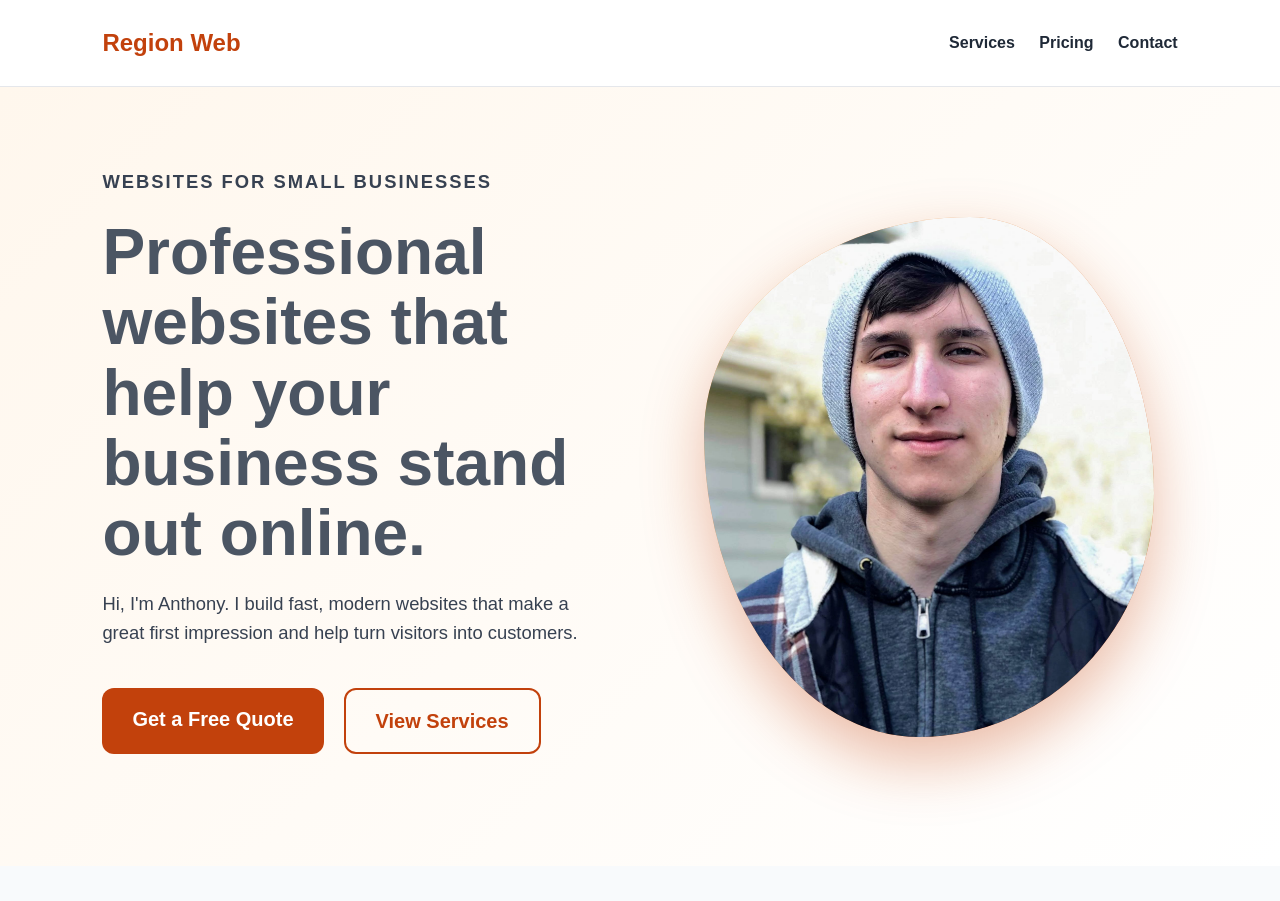
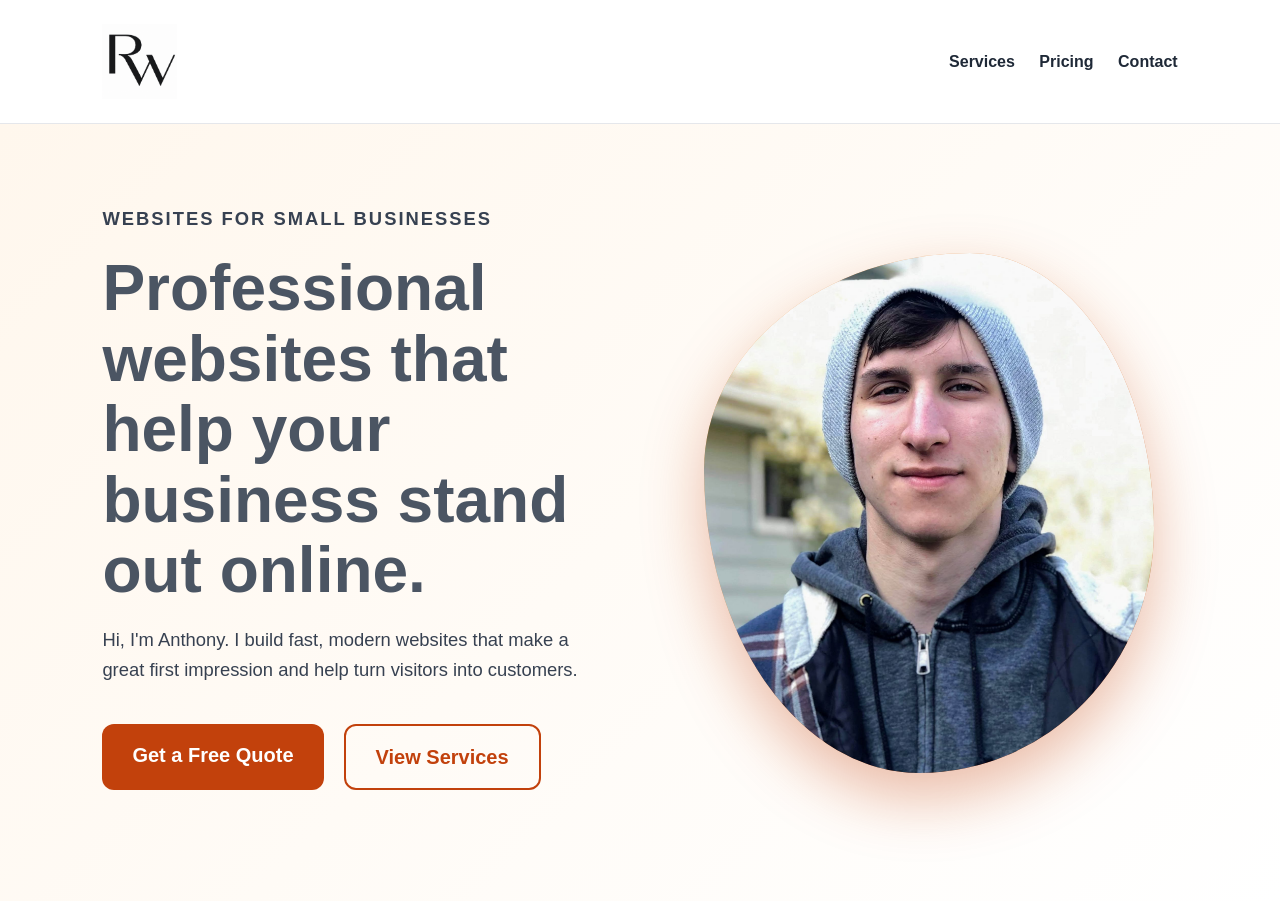
Before and after one commit to amrc8504/web_dev, a Django app: page / in a window 1280 px wide. Shown: the top 901 px of the page. Run offline with Django 5.2, Linux system fonts and the light colour scheme.

Commit message:
Added icon and logo

```diff
--- a/core/static/core/css/style.css
+++ b/core/static/core/css/style.css
@@ -18,6 +18,11 @@ body {
   padding: 24px 8%;
   background: white;
   border-bottom: 1px solid #e5e7eb;
+}
+
+.nav-logo {
+  height: 75px;
+  width: 75px;
 }
 
 .navbar h2 {
--- a/core/templates/core/home.html
+++ b/core/templates/core/home.html
@@ -4,13 +4,14 @@
 <head>
   <meta charset="UTF-8" />
   <meta name="viewport" content="width=device-width, initial-scale=1.0" />
-  <title>Local Business Websites</title>
+  <link rel="icon" type="image/x-icon" href="{% static 'core/images/rwicon.ico' %}">
+  <title>Region Web | Websites for small businesses</title>
   <link rel="stylesheet" href="{% static 'core/css/style.css' %}" />
 </head>
 <body>
 
   <header class="navbar">
-    <h2>Region Web</h2>
+    <img class="nav-logo" src="{% static 'core/images/rwlogo.png' %}">
     <nav>
       <a href="#services">Services</a>
       <a href="#pricing">Pricing</a>
```
Also changed, not shown: core/static/core/images/rwicon.ico (added), core/static/core/images/rwlogo.png (added).
